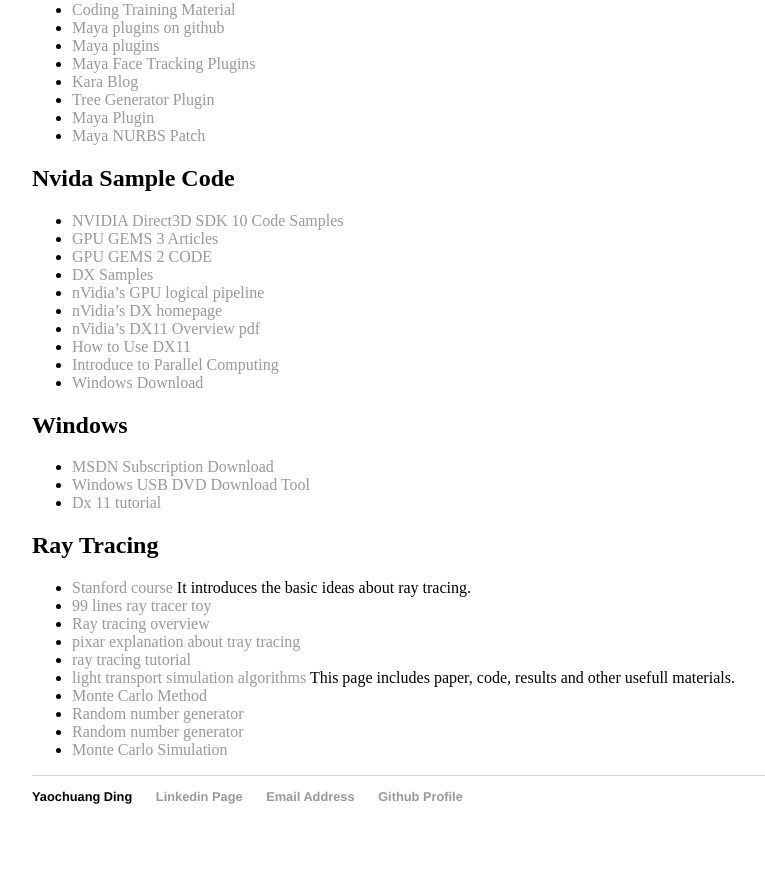
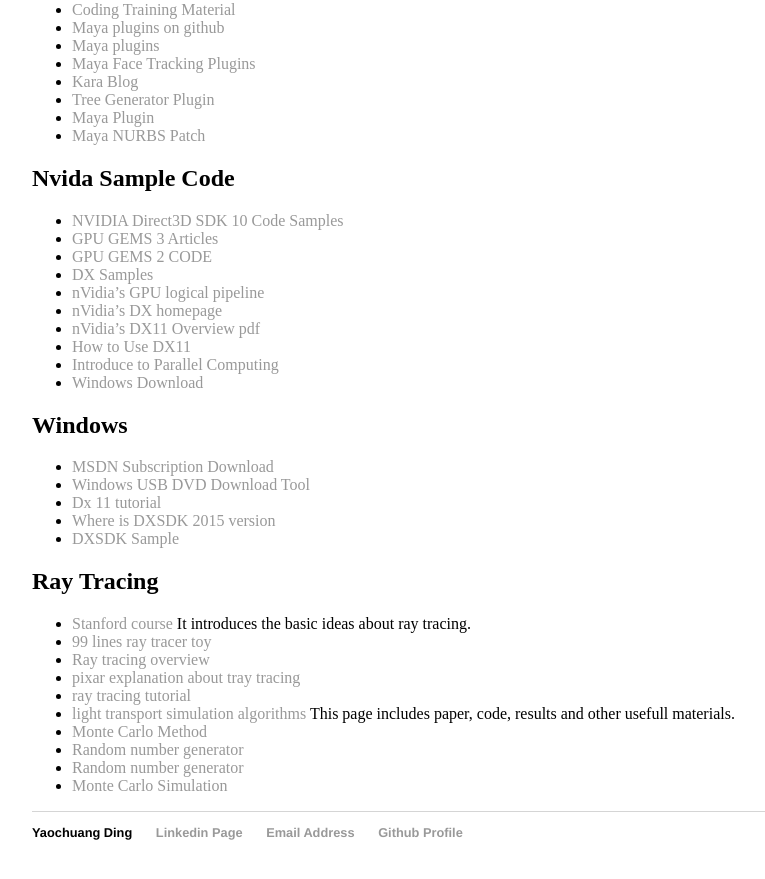
Before and after one commit to ychding11/ychding11.github.io, a Jekyll site: the page built from _posts/2015-03-23-Graphics-Resources.md, in a window 1280 px wide and 900 px high, scrolled down 1978 px. Shown: the top 879 px of the window, without its empty margins (160-925 px from the left). Built offline with Jekyll 4.4.1, drawn with Linux system fonts in a browser that asks for light colours.

Commit message:
dx11 sample resources

```diff
--- a/_posts/2015-03-23-Graphics-Resources.md
+++ b/_posts/2015-03-23-Graphics-Resources.md
@@ -130,6 +130,8 @@
 - [MSDN Subscription Download](https://msdn.microsoft.com/en-us/subscriptions/downloads/)
 - [Windows USB DVD Download Tool](https://www.microsoft.com/en-us/download/windows-usb-dvd-download-tool)
 - [Dx 11 tutorial](http://www.rastertek.com/tutdx11.html)
+- [Where is DXSDK 2015 version](https://blogs.msdn.microsoft.com/chuckw/2015/08/05/where-is-the-directx-sdk-2015-edition/)
+- [DXSDK Sample](https://blogs.msdn.microsoft.com/chuckw/2013/09/20/directx-sdk-samples-catalog/)
 
 ## Ray Tracing
 
```
